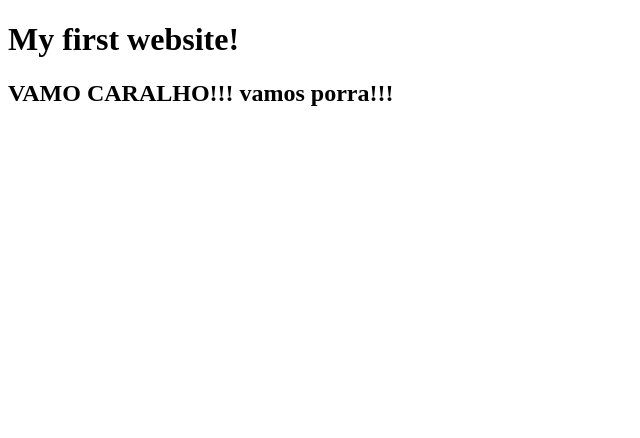
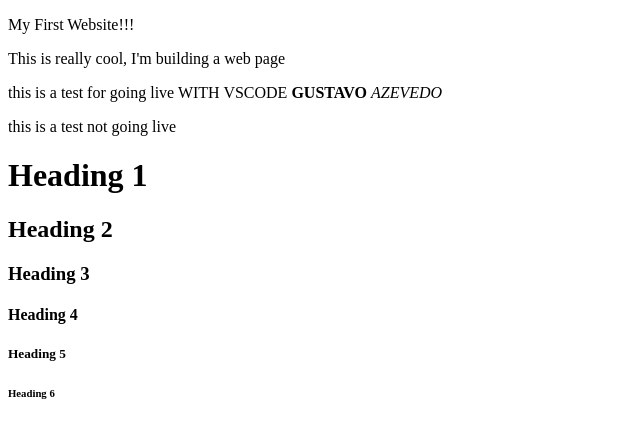
Before and after one commit to GustavoMMAzevedo/YT-KP-HTML-CSS-BIGINNERS, a plain HTML site: page index.html in a window 1280 px wide. Shown: the whole page, without its empty margins (0-640 px from the left). Drawn offline with Linux system fonts and the light colour scheme.

Commit message:
Changes to file index.html
 - we have included paragraphs and headings
 - we have used go live from VSCODE and this helps
 refreshing the webpage automaticaly.
 - we have made comments to the file using the shortcut
 command + /

```diff
--- a/index.html
+++ b/index.html
@@ -5,7 +5,23 @@
         <title>My First Website</title>
     </head>
     <body>
-       <h1>My first website!</h1>
-       <h2>VAMO CARALHO!!! vamos porra!!!</h2>
+        <!-- <p1> <p2> doesn't work all paragraphs are <p></p> -->
+       <p>My First Website!!!</p>
+       <p>This is really cool, I'm building a web page</p>
+
+       <p>this is a test for going live WITH VSCODE <strong>GUSTAVO</strong>
+        <em>AZEVEDO</em></p>
+       <p>this is a test not going live</p>
+
+       <h1>Heading 1</h1>
+       <h2>Heading 2</h2>
+       <h3>Heading 3</h3>
+       <h4>Heading 4</h4>
+       <h5>Heading 5</h5>
+       <h6>Heading 6</h6>
+
+       <!-- There is not h7 so don't do it -->
+
+
     </body>
 </html>
```
